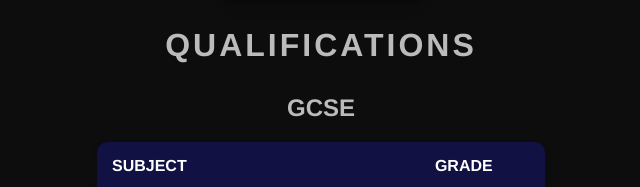
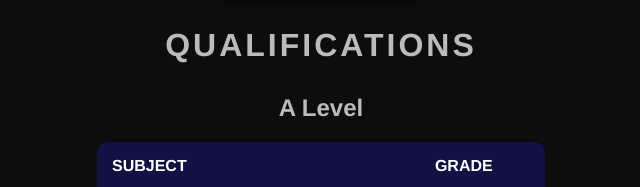
Before and after one commit to JohnProgramming08/Personal-Portfolio, a plain HTML site: page index.html in a window 1280 px wide. Shown: the part 2652-2839 px from the top of the page, 319-959 px from the left. Drawn offline with nearby package versions, Linux system fonts and the light colour scheme.

Commit message:
feat: change a level section name

```diff
--- a/index.html
+++ b/index.html
@@ -243,8 +243,8 @@
 				<section id="qualifications">
 					<h3 class="section-title">QUALIFICATIONS</h3>
 
-					<!-- GCSE -->
-					<h4>GCSE</h4>
+					<!-- A Level -->
+					<h4>A Level</h4>
 					<table>
 						<thead>
 							<tr>
```
